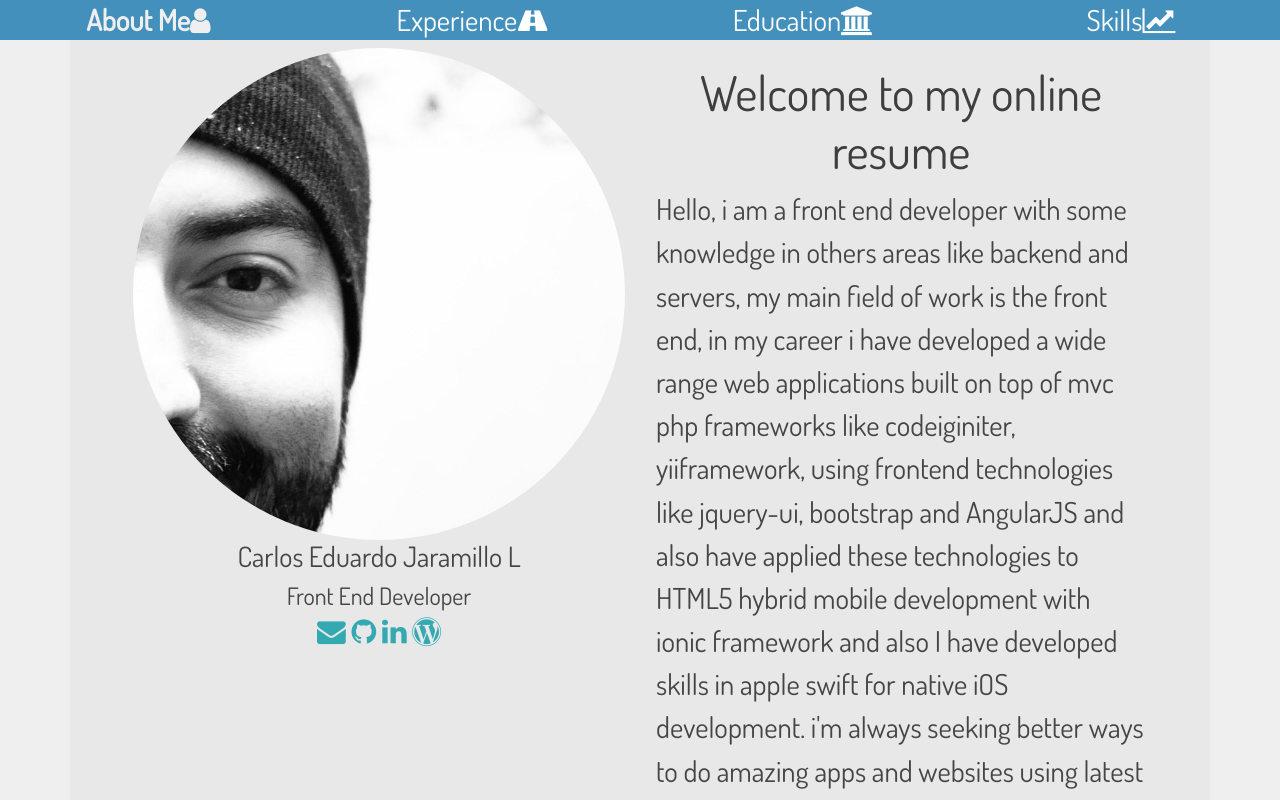
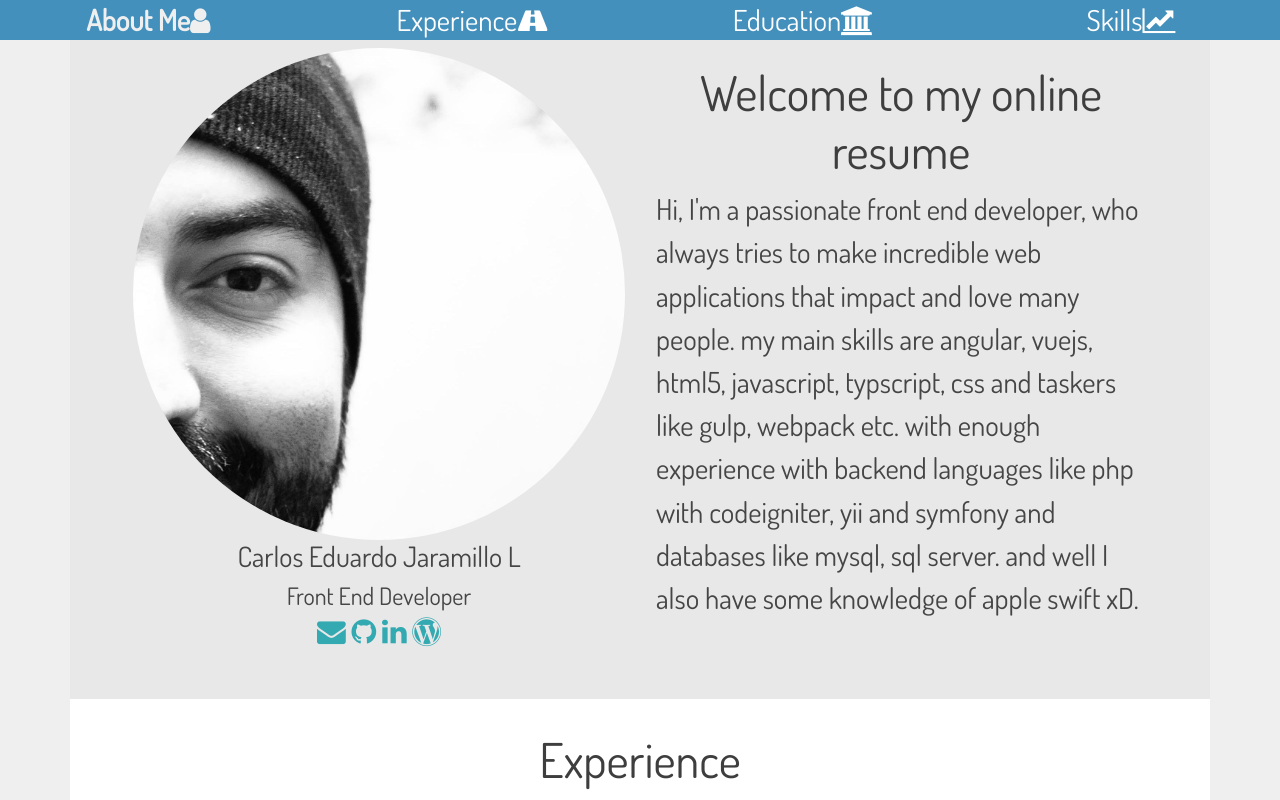
Before and after one commit to morganster/morganster.github.io, a Vue app: page / in a window 1280 px wide. Shown: the top 800 px of the page. Built offline with nearby package versions, Linux system fonts and the light colour scheme.

Commit message:
change the welcome text

```diff
--- a/src/home/home.vue
+++ b/src/home/home.vue
@@ -24,11 +24,9 @@
       <div class="col-lg-6 col-md-12 col-xs-12 col-sm-12 about-me">
 
         <h1 class="text-center">Welcome to my online resume</h1>
-        <p>Hello, i am a front end developer with some knowledge in others areas like backend and servers, my main field of work is the front end,
-          in my career i have developed a wide range web applications built on top of mvc php frameworks like codeiginiter, yiiframework,
-          using frontend technologies like jquery-ui, bootstrap and AngularJS and also have applied these technologies to HTML5 hybrid mobile development
-          with ionic framework and also I have developed skills in apple swift for native iOS development. i'm  always seeking better ways to do
-          amazing apps and websites using latest technologies and usability patterns.</p>
+        <p>Hi, I'm a passionate front end developer, who always tries to make incredible web applications that impact and love many people.
+my main skills are angular, vuejs, html5, javascript, typscript, css and taskers like gulp, webpack etc. with enough experience with backend languages like php with codeigniter, yii and symfony and databases like mysql, sql server.
+and well I also have some knowledge of apple swift xD.</p>
       </div>
     </div>
   </div>
```
